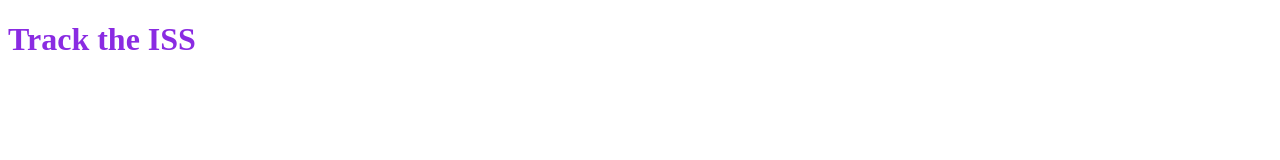
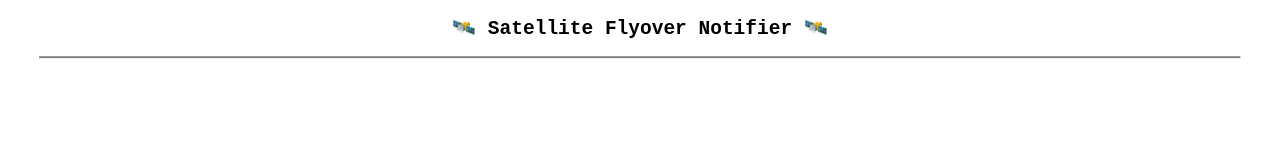
Before and after one commit to Faisal-Abdo/Satellite-Notifier-System, a plain HTML site: page index.html in a window 1280 px wide. Drawn offline with Linux system fonts and the light colour scheme.

Commit message:
Added a header with styling

```diff
--- a/Style1.css
+++ b/Style1.css
@@ -1,3 +1,5 @@
-h1{
-    color: blueviolet;
+#title {
+    font-family: monospace;
+    font-weight: bold;
+    text-align: center;
 }
--- a/index.html
+++ b/index.html
@@ -4,9 +4,12 @@
     <meta charset="UTF-8" />
     <meta name="viewport" content="width=device-width, initial-scale=1.0" />
     <title>Satellite Flyover Notifier</title>
-    <link href="Style1.css" rel="stylesheet">
+    <link href="Style1.css" rel="stylesheet" />
   </head>
   <body>
-    <h1>Track the ISS</h1>
+    <div>
+      <h2 id="title">🛰️ Satellite Flyover Notifier 🛰️</h2>
+      <hr style="width: 95%; height: 0.5px; background-color: gray;">
+    </div>
   </body>
 </html>
```
